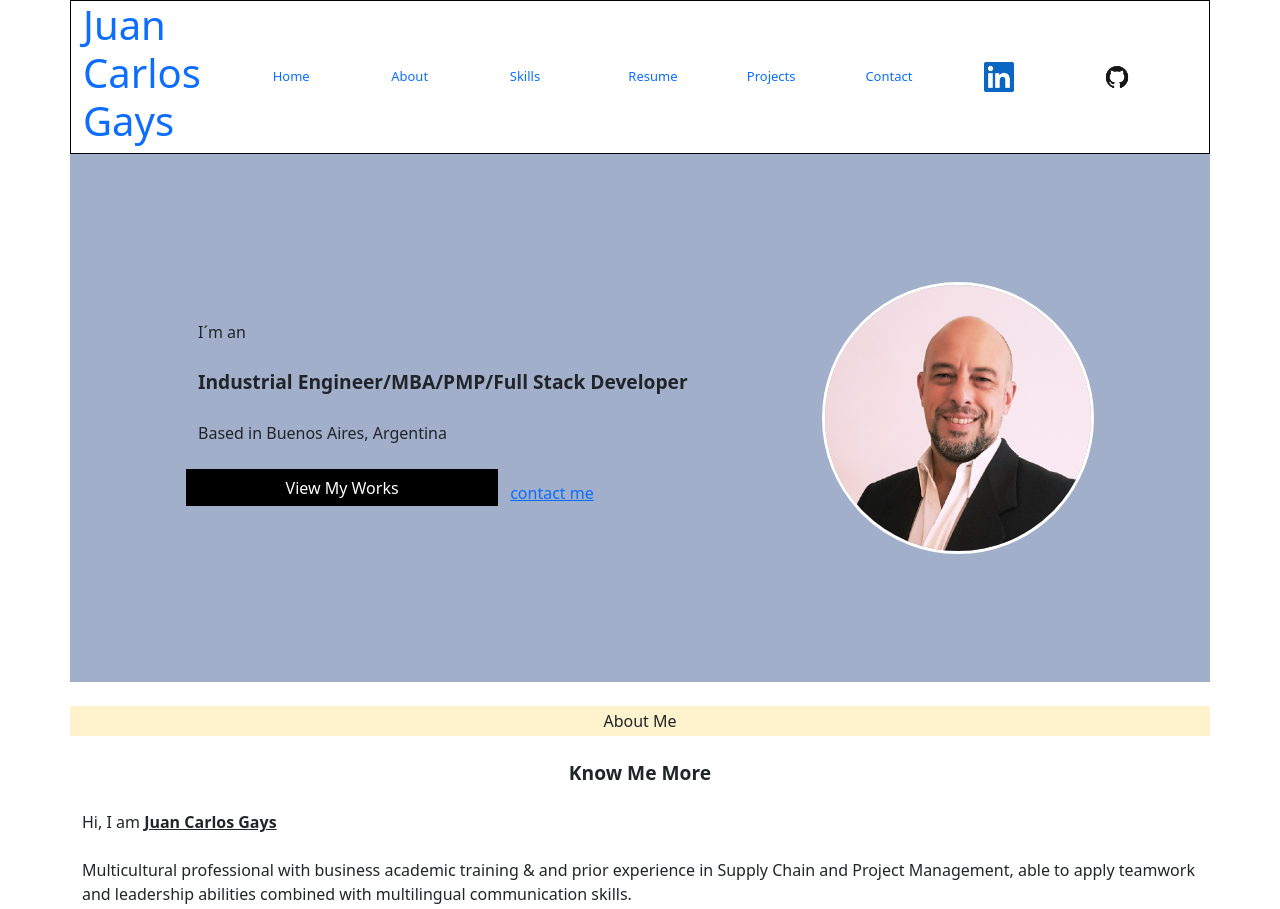
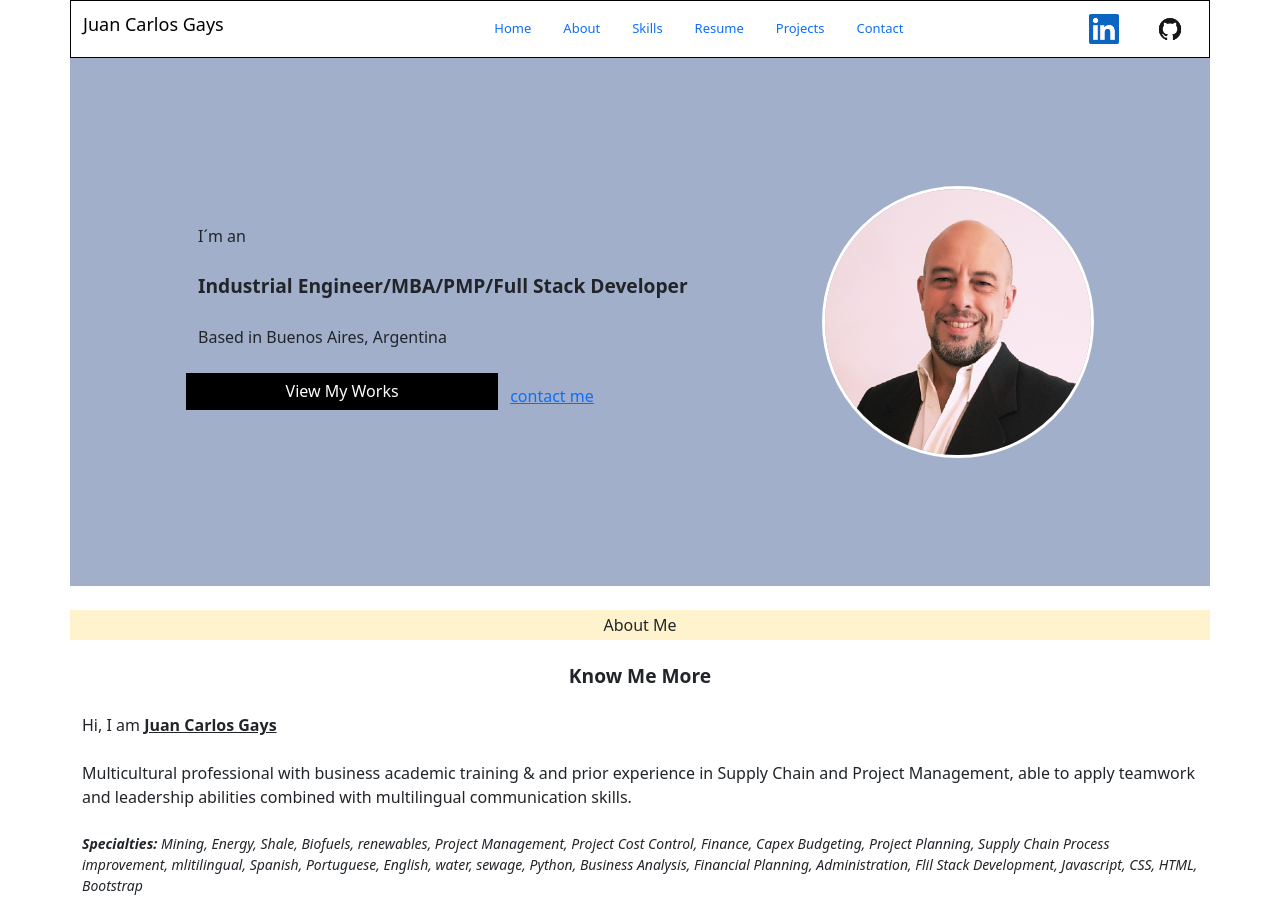
Before and after one commit to JuanCarlosGays/Bootstrap, a plain HTML site: page index.html in a window 1280 px wide. Shown: the top 909 px of the page. Drawn offline with nearby package versions, Linux system fonts and the light colour scheme.

Commit message:
con menu hamburguesa

```diff
--- a/CSS/style.css
+++ b/CSS/style.css
@@ -13,15 +13,11 @@
 
 }
 
-@media only screen and (min-width: 500px){
-    .dropdown{
-        re
-    }
-}
+
 
 
 .tarjeta-nombre{
-    font-size:larger;
+    font-size:large;
     text-decoration: none;
 
 }
@@ -30,6 +26,8 @@
     font-size: small;
     list-style-type: none;
     text-decoration: none;
+
+
 }
 .row{
     display:flex;
@@ -39,7 +37,8 @@
 .loguito{
     height:auto;
     max-width: 30px;
-    padding: 0%;
+    justify-items:left;
+
 }
 
 .seccion1,.seccion6{
--- a/index.html
+++ b/index.html
@@ -9,21 +9,27 @@
     <title>mi perfil en bootstrap</title>
 </head>
 <header class="container tope">
-    <div class="row dropup-center">
 
-        <a class="col-sm-2 tarjeta-nombre" ><h1 class="tarjeta-nombre2">Juan Carlos Gays</h1></a>
+    <nav class="row navbar navbar-expand-md navbar-light nb-dark justify-content-between">
+        <a href="#" class="navbar-brand col-4">
+           <h1 class="tarjeta-nombre">Juan Carlos Gays</h1>
+        </a>
+        <button class="navbar-toggler col-2" data-bs-target="#menu" data-bs-toggle="collapse"><span class="navbar-toggler-icon"></span></button>
+        <div class="collapse navbar-collapse col-6" id="menu">
+            <ul class="nav nav-fills">
+                <li class="nav-item tarjeta"><a class='nav-link' href='#'>Home</a></li>
+                <li class="nav-item tarjeta"><a class='nav-link' href="#aboutMe">About</a></li>
+                <li class="nav-item tarjeta"><a class='nav-link' href='#skills'>Skills</a></li>
+                <li class="nav-item tarjeta"><a class='nav-link' href='#resume'>Resume</a></li>
+               <li class="nav-item tarjeta"> <a class='nav-link'  href='#proyectos'>Projects</a></li>
+                <li class="nav-item tarjeta"><a class='nav-link' href='#contacto'>Contact</a></li>
+            </ul>
+        </div>
 
+        <a href='https://www.linkedin.com/in/juancarlosgays/' class="col"><img class="loguito " src="imagenes/linkedin.png" alt="linkedin"></a>
+        <a href='https://github.com/JuanCarlosGays/' class="col"><img class=" loguito" src="imagenes/github.png" alt="github"></a>
+    </nav>
 
-        <a href='#' class="col tarjeta"><li>Home</li></a>
-        <a href="#aboutMe" class="col tarjeta"><li>About</li></a>
-        <a href='#skills' class="col tarjeta"><li>Skills</li></a>
-        <a href='#resume' class="col tarjeta"><li>Resume</li></a>
-        <a href='#proyectos' class="col tarjeta"><li>Projects</li></a>
-        <a href='#contacto' class="col tarjeta"><li>Contact</li></a>
-        <a href='https://www.linkedin.com/in/juancarlosgays/' class="col"><img class="loguito text-center" src="imagenes/linkedin.png" alt="linkedin"></a>
-    <a href='https://github.com/JuanCarlosGays' class="col"><img class=" loguito" src="imagenes/github.png" alt="github"></a>
-
-    </div>
 </header>
 <body>
     <main>
@@ -197,13 +203,15 @@
                     <p class="blanquito">Let´s get in touch</p>
                     <p>I enjoy discussing new projects and design challenges. Please share as much info as possible so  I can get the most out of our first catch-up
                     </p>
+                    <br>
+                    <a href="#">back to top</a>
                 </div>
                 <div class="col">
                     <p class="blanquito">Do you want so send me an email?</p>
                     <p>What is your name?</p>
                     <p>Your Email Address:</p>
                     <p>How can I help you?</p>
-                    <button class="col miTrabajo">Send-></button>
+                    <input type="submit" class="col miTrabajo" value="Send->">
 
                 </div>
             </div>
```
